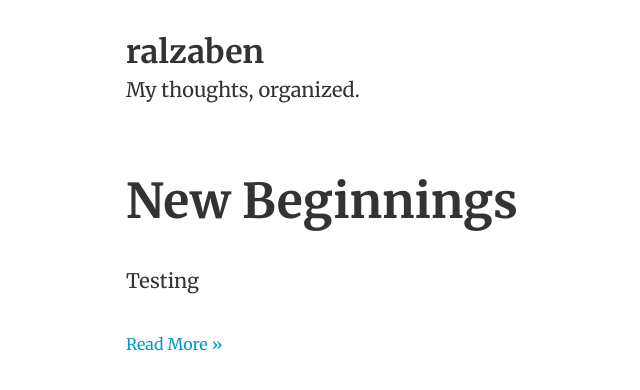
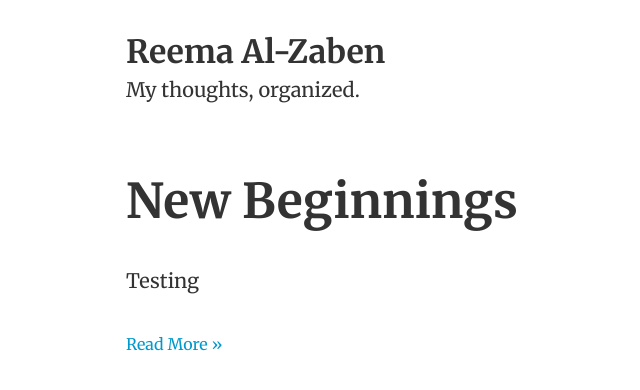
Before and after one commit to ralzaben/ralzaben.github.io, a Jekyll site: the page built from index.html, in a window 1280 px wide. Shown: the top 390 px of the page, without its empty margins (130-770 px from the left). Built offline with Jekyll 4.4.1, drawn with Linux system fonts in a browser that asks for light colours; the list of posts is cut into pages by our own code.

Commit message:
post edits v2

```diff
--- a/_config.yml
+++ b/_config.yml
@@ -1,4 +1,4 @@
-name: "ralzaben"
+name: "Reema Al-Zaben"
 description: "My thoughts, organized."
 author: "Reema Al-Zaben"
 
```
